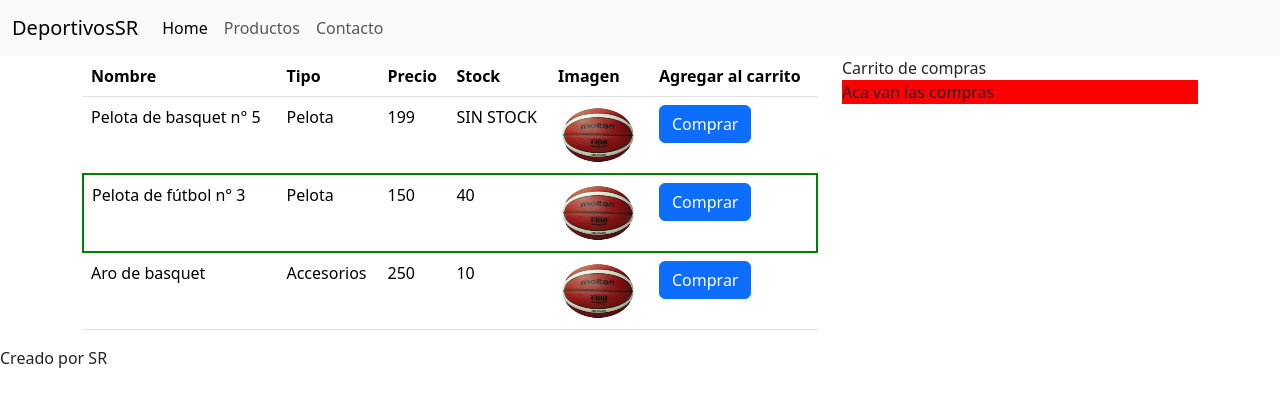
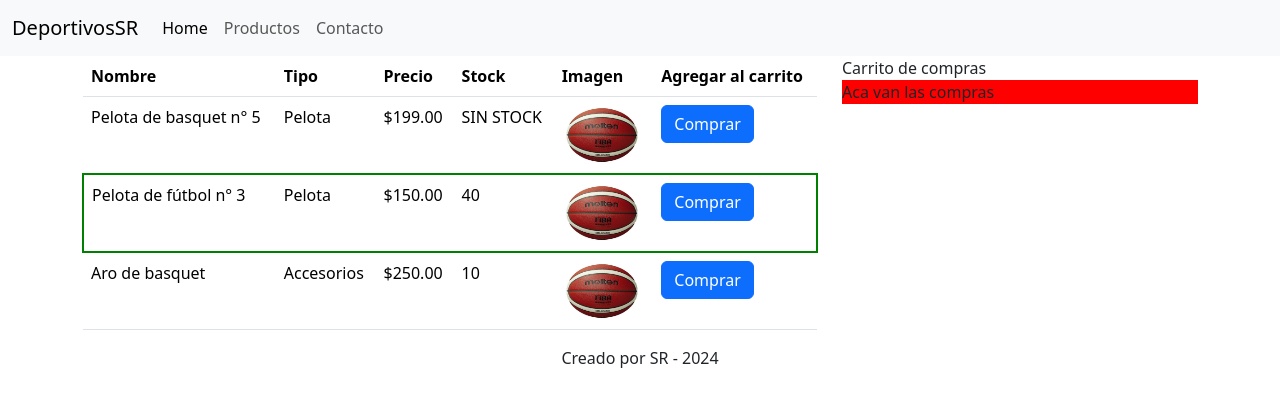
Before and after one commit to SebaRosende/deportivosSR, an Angular app: page / in a window 1280 px wide. Shown: the top 406 px of the page. Built offline with nearby package versions, Linux system fonts and the light colour scheme.

Commit message:
Agrego pipes de moneda

```diff
--- a/src/app/app.component.html
+++ b/src/app/app.component.html
@@ -39,4 +39,6 @@
   </div>
 </div>
 
-<footer>Creado por SR</footer>
+<footer>Creado por SR - 2024
+
+</footer>
--- a/src/app/app.component.scss
+++ b/src/app/app.component.scss
@@ -0,0 +1,3 @@
+footer{
+       text-align: center;
+}
--- a/src/app/productos-list/productos-list.component.html
+++ b/src/app/productos-list/productos-list.component.html
@@ -16,7 +16,7 @@
         <tr [ngClass]="{'resaltar':producto.oferta}" >
         <td>{{ producto.nombre }}</td>
         <td>{{ producto.tipo }}</td>
-        <td>{{ producto.precio }}</td>
+        <td>{{ producto.precio | currency }}</td>
         @if (producto.stock>0) {
           <td>{{ producto.stock }}</td>
         }@else {
```
